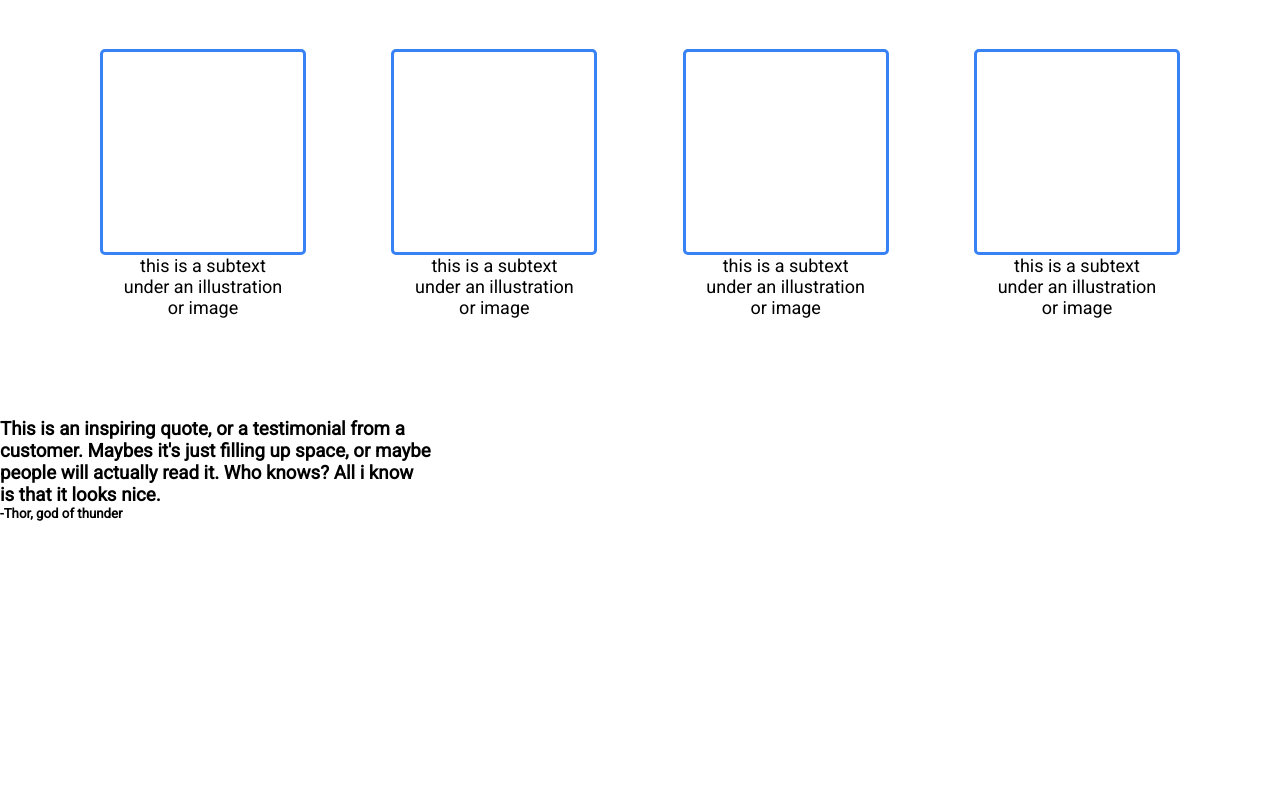
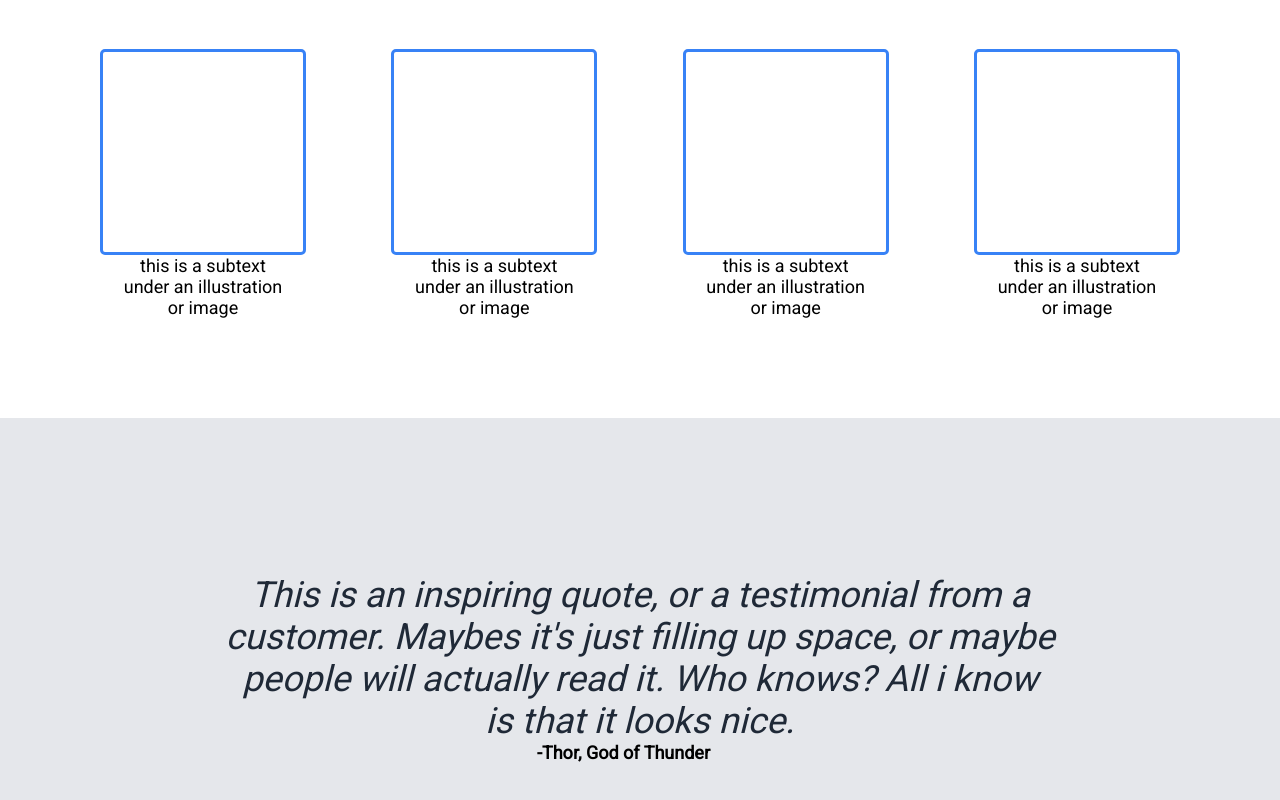
Before and after one commit to fubiknees/ProjectLandingPage, a plain HTML site: page Index.html in a window 1280 px wide. Shown: the part 871-1671 px from the top of the page. Before the commit the page ends 1392 px from the top, so only its background shows below. Drawn offline with Linux system fonts and the light colour scheme.

Commit message:
Section 3 90%, fix font import and take second look afterwards

```diff
--- a/Index.html
+++ b/Index.html
@@ -58,7 +58,7 @@
             people will actually read it. Who knows? All i know <br/>
             is that it looks nice.
             </h3>
-            <h5>-Thor, god of thunder</h5>
+            <h4>-Thor, God of Thunder</h4>
         </div>
     </body>
 </html>
--- a/styles.css
+++ b/styles.css
@@ -129,3 +129,29 @@ h2 {
     text-align: center;
     font-size: 18px;
 }
+
+.section-three {
+    background-color: #E5E7EB;
+    height: 500px;
+    display: flex;
+    justify-content: center;
+    flex-direction: column;
+}
+
+h3 {
+   font-size: 36px;
+   font-style: italic;
+   font-weight: lighter; /*this is how you control weight of italic */
+   color: #1F2937;
+   text-align: center;
+
+}
+
+h4 {
+    font-size: 18px;
+    font-weight: bolder;
+    display: flex;
+    justify-content: flex-end;
+    padding-right: 570px;
+
+}
```
